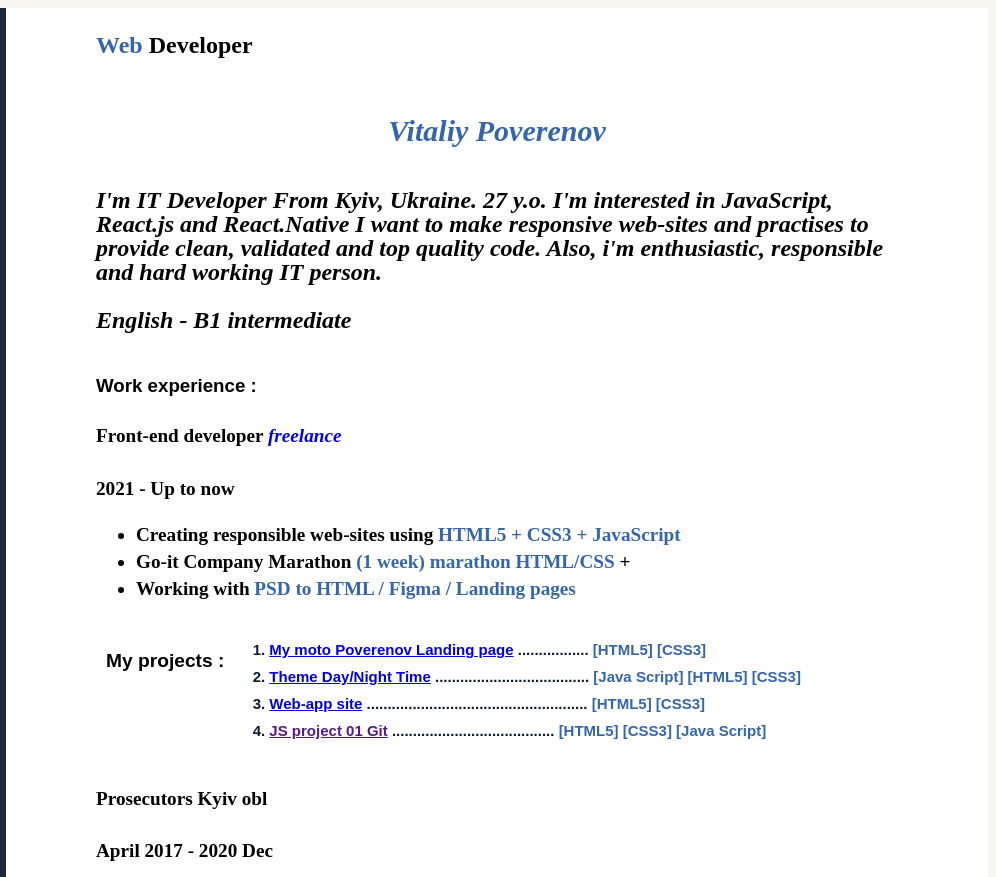
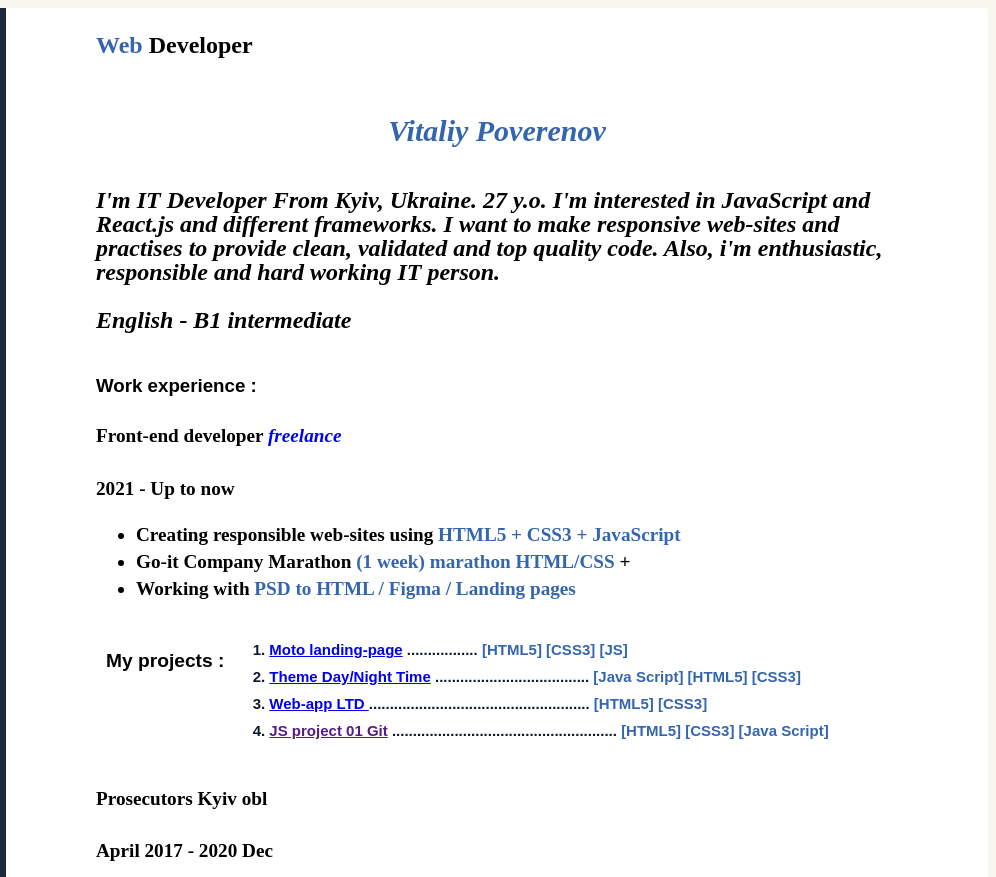
Before and after one commit to vitpoverenov/CV_Poverenov_Kyiv_Develop, a plain HTML site: page index.html in a window 1280 px wide. Shown: the top 877 px of the page, 284-1280 px from the left. Drawn offline with Linux system fonts and the light colour scheme.

Commit message:
Update CV
Reload

```diff
--- a/index.html
+++ b/index.html
@@ -11,22 +11,22 @@
 </head>
 
 <body>
-    <!--Main container section-->
+    <!-------Main container section---------->
     <div class="main-container">
         <div class="main-contain">
-            <!-- abou me section -->
+            <!------------ abou me section -------->
             <div class="profession">
                 <h6 class="profession-name">Web <span class="devname">Developer</span> </h6>
                 <h3 class="myname">Vitaliy Poverenov</h3>
-                <div class="my-text"> I'm IT Developer From Kyiv, Ukraine. 27 y.o. I'm interested in JavaScript,
-                    React.js and React.Native
+                <div class="my-text"> I'm IT Developer From Kyiv, Ukraine. 27 y.o. I'm interested in JavaScript and
+                    React.js and different frameworks.
                     I want to make responsive web-sites and practises to provide clean, validated and top quality code.
                     Also, i'm enthusiastic, responsible and hard working IT person.
                     <p> English - B1 intermediate</p>
                 </div>
             </div>
             <h3>Work experience : </h3>
-            <!-- Company 1-->
+            <!------------ Company 1------------->
             <div class="work-company">
                 <h4 class="workname"> Front-end developer <span class="companyfreelance"> freelance</span> </h4>
                 <p class="date"> 2021 - Up to now</p>
@@ -39,14 +39,14 @@
 
                 </div>
             </div>
-            <!-- my projects -->
+            <!----- my projects ----->
             <div class="my-projects">
                 <h3 class="my-projects-title"> My projects :</h3>
                 <ol class="my-projects-list">
                     <li>
-                        <a href="https://vitpoverenov.github.io/webmotopage/">My moto Poverenov Landing page</a>
+                        <a href="https://vitpoverenov.github.io/webmotopage/">Moto landing-page</a>
                         <span>.................</span>
-                        <span class="worlds-2-projects"> [HTML5] [CSS3] </span>
+                        <span class="worlds-2-projects"> [HTML5] [CSS3] [JS] </span>
                     </li>
                     <li>
                         <a href="https://vitpoverenov.github.io/themeocklockpv/">Theme Day/Night Time</a>
@@ -54,13 +54,13 @@
                         <span class="worlds-2-projects"> [Java Script] [HTML5] [CSS3] </span>
 
                     <li>
-                        <a href="https://vitpoverenov.github.io/web/">Web-app site</a>
+                        <a href="https://vitpoverenov.github.io/web/">Web-app LTD </a>
                         <span>.....................................................</span>
                         <span class="worlds-2-projects"> [HTML5] [CSS3] </span>
                     </li>
                     <li>
                         <a href="">JS project 01 Git</a>
-                        <span>.......................................</span>
+                        <span>......................................................</span>
                         <span class="worlds-2-projects"> [HTML5] [CSS3] [Java Script] </span>
                     </li>
 
```
